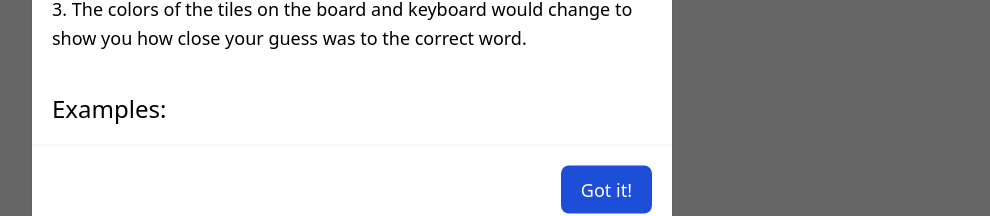
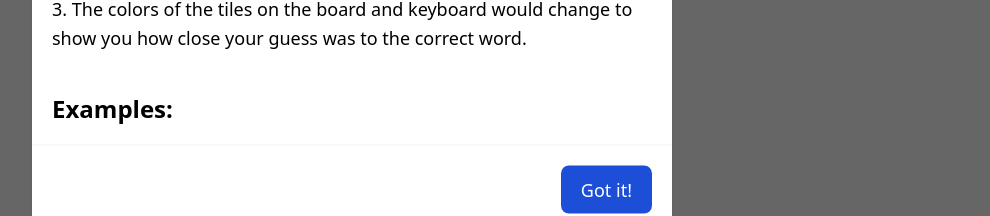
Before and after one commit to standimitrovv/wordle-react-ts, a React (Vite) app: page / in a window 1280 px wide. Both pictures are taken after a click on the icon 1230 px from the left and 37 px from the top of the page. Shown: the part 370-586 px from the top of the page, without its empty margins (288-1278 px from the left). Built offline with nearby package versions, Linux system fonts and the light colour scheme.

Commit message:
style: bold the 'Examples' word in the modal

```diff
--- a/src/components/GameRulesModal.tsx
+++ b/src/components/GameRulesModal.tsx
@@ -46,7 +46,7 @@ export const GameRulesModal: React.FunctionComponent<{
               to show you how close your guess was to the correct word.
             </p>
           </div>
-          <div className='p-4 md:p-5 text-black text-2xl'>
+          <div className='p-4 md:p-5 text-black text-2xl font-semibold'>
             <p>Examples:</p>
           </div>
           <div className='flex items-center justify-end p-4 md:p-5 border-t border-gray-200 rounded-b dark:border-gray-600'>
```
